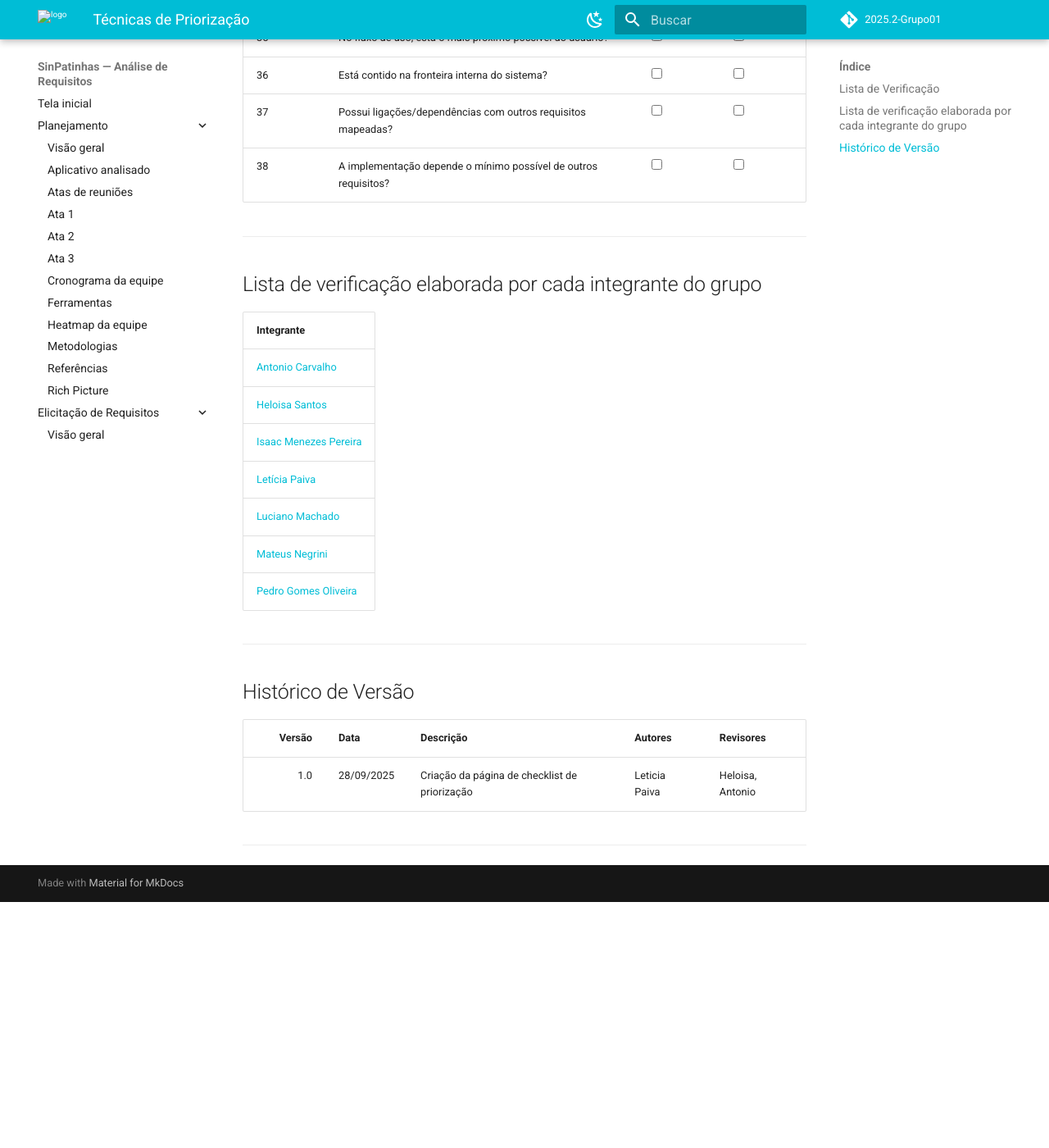
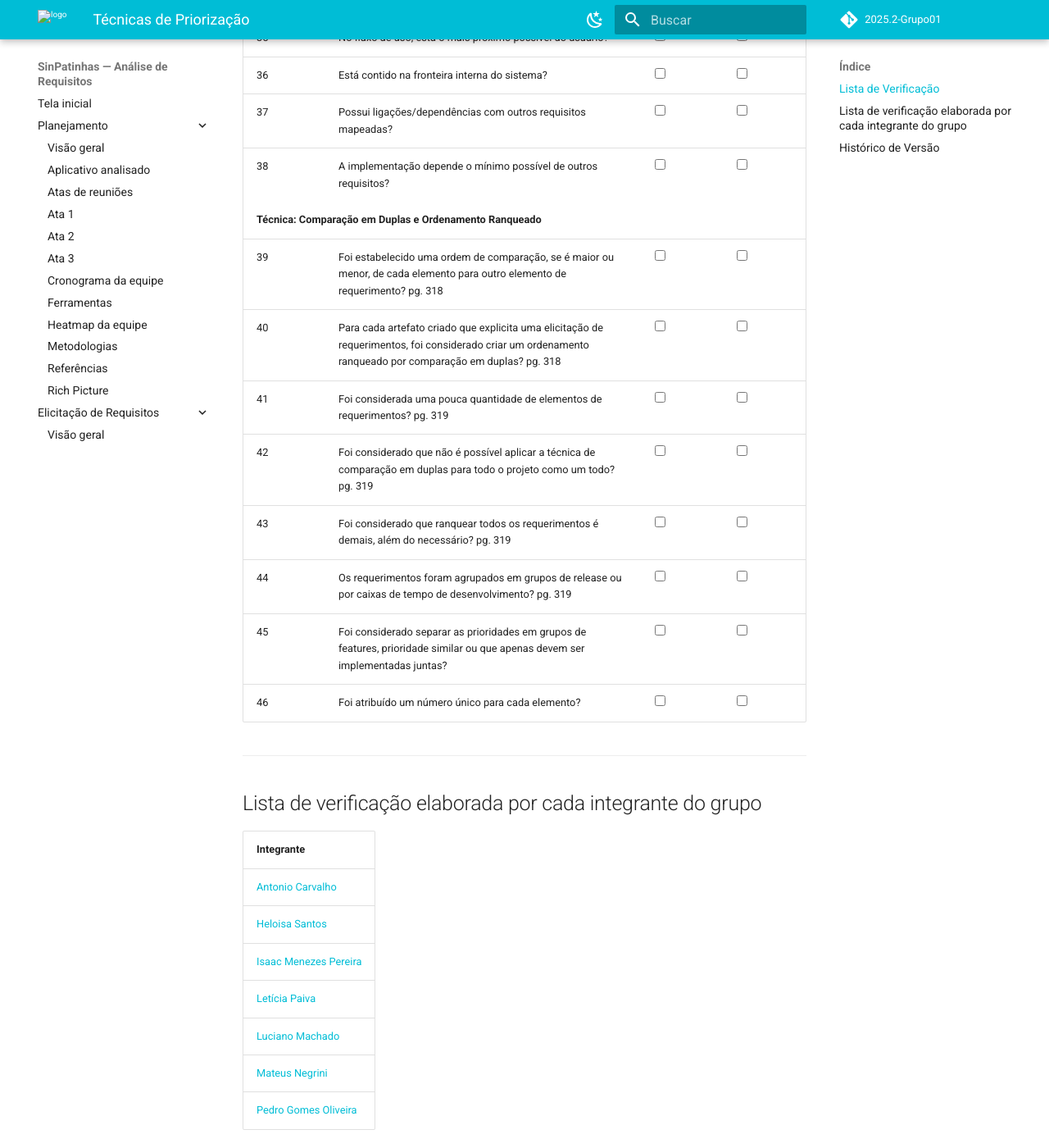
Before and after one commit to Requisitos-de-Software/2025.2-SinPatinhas, an MkDocs documentation site: the page built from docs/elicitacao/listas_verificacao/lista_tecnicas_priorizacao.md, in a window 1280 px wide and 1400 px high, scrolled down 2641 px. Shown: the whole window at 82% size. Built offline with MkDocs 1.6.1 and Material for MkDocs 9.7.7, drawn with Linux system fonts in a browser that asks for light colours; comment, search, counter and statistics services are not loaded; before the commit the page ends 3741 px from its top, so only the background shows below that; some of the changed text lies outside the part shown.

Commit message:
Update da tabela de priorização

```diff
--- a/docs/elicitacao/listas_verificacao/lista_tecnicas_priorizacao.md
+++ b/docs/elicitacao/listas_verificacao/lista_tecnicas_priorizacao.md
@@ -163,6 +163,60 @@
       <td><input type="checkbox" id="conforme38"   name="conforme38"></td>
       <td><input type="checkbox" id="nao_conforme38" name="nao_conforme38"></td></tr>
   </tbody>
+--
+    <!-- Técnica: Comparação em Duplas e Ordenamento Ranqueado -->
+    <tr class="section-row">
+      <th colspan="4" scope="colgroup">Técnica: Comparação em Duplas e Ordenamento Ranqueado</th>
+    </tr>
+    <tr>
+      <td>39</td>
+      <td>Foi estabelecido uma ordem de comparação, se é maior ou menor, de cada elemento para outro elemento de requerimento? <span class="page-ref">pg. 318</span></td>
+      <td><input type="checkbox" id="conforme39" name="conforme39"></td>
+      <td><input type="checkbox" id="nao_conforme39" name="nao_conforme39"></td>
+    </tr>
+    <tr>
+      <td>40</td>
+      <td>Para cada artefato criado que explicita uma elicitação de requerimentos, foi considerado criar um ordenamento ranqueado por comparação em duplas? <span class="page-ref">pg. 318</span></td>
+      <td><input type="checkbox" id="conforme40" name="conforme40"></td>
+      <td><input type="checkbox" id="nao_conforme40" name="nao_conforme40"></td>
+    </tr>
+    <tr>
+      <td>41</td>
+      <td>Foi considerada uma pouca quantidade de elementos de requerimentos? <span class="page-ref">pg. 319</span></td>
+      <td><input type="checkbox" id="conforme41" name="conforme41"></td>
+      <td><input type="checkbox" id="nao_conforme41" name="nao_conforme41"></td>
+    </tr>
+    <tr>
+      <td>42</td>
+      <td>Foi considerado que não é possível aplicar a técnica de comparação em duplas para todo o projeto como um todo? <span class="page-ref">pg. 319</span></td>
+      <td><input type="checkbox" id="conforme42" name="conforme42"></td>
+      <td><input type="checkbox" id="nao_conforme42" name="nao_conforme42"></td>
+    </tr>
+    <tr>
+      <td>43</td>
+      <td>Foi considerado que ranquear todos os requerimentos é demais, além do necessário? <span class="page-ref">pg. 319</span></td>
+      <td><input type="checkbox" id="conforme43" name="conforme43"></td>
+      <td><input type="checkbox" id="nao_conforme43" name="nao_conforme43"></td>
+    </tr>
+    <tr>
+      <td>44</td>
+      <td>Os requerimentos foram agrupados em grupos de release ou por caixas de tempo de desenvolvimento? <span class="page-ref">pg. 319</span></td>
+      <td><input type="checkbox" id="conforme44" name="conforme44"></td>
+      <td><input type="checkbox" id="nao_conforme44" name="nao_conforme44"></td>
+    </tr>
+    <tr>
+      <td>45</td>
+      <td>Foi considerado separar as prioridades em grupos de features, prioridade similar ou que apenas devem ser implementadas juntas?</td>
+      <td><input type="checkbox" id="conforme45" name="conforme45"></td>
+      <td><input type="checkbox" id="nao_conforme45" name="nao_conforme45"></td>
+    </tr>
+    <tr>
+      <td>46</td>
+      <td>Foi atribuído um número único para cada elemento?</td>
+      <td><input type="checkbox" id="conforme46" name="conforme46"></td>
+      <td><input type="checkbox" id="nao_conforme46" name="nao_conforme46"></td>
+    </tr>
+
 </table>
 
 ---
@@ -175,7 +229,7 @@
 | [Heloisa Santos]() |
 | [Isaac Menezes Pereira]() |
 | [Letícia Paiva](https://docs.google.com/document/d/15TeVYaZZEhAD8WG7p2geeBq_Ll-SYVKswjFH6oi7Z8I/edit?tab=t.0) |
-| [Luciano Machado]() |
+| [Luciano Machado](https://docs.google.com/document/d/1yvkl6bOKOz1APucwxJpZKTQfSNJJ3Y_c67WCc4M1xB4/edit?pli=1&tab=t.0) |
 | [Mateus Negrini]() |
 | [Pedro Gomes Oliveira]() |
 
@@ -186,6 +240,7 @@
 | Versão | Data       | Descrição                                            | Autores       | Revisores               |
 |-------:|------------|------------------------------------------------------|---------------|-------------------------|
 | 1.0    | 28/09/2025 | Criação da página de checklist de priorização        | Leticia Paiva | Heloisa, Antonio        |
+| 1.1    | 30/09/2025 | Criação da tabela de priorização por duplas          | Luciano Machado | Leticia, Heloisa, Antonio|
 
 ---
 
```
